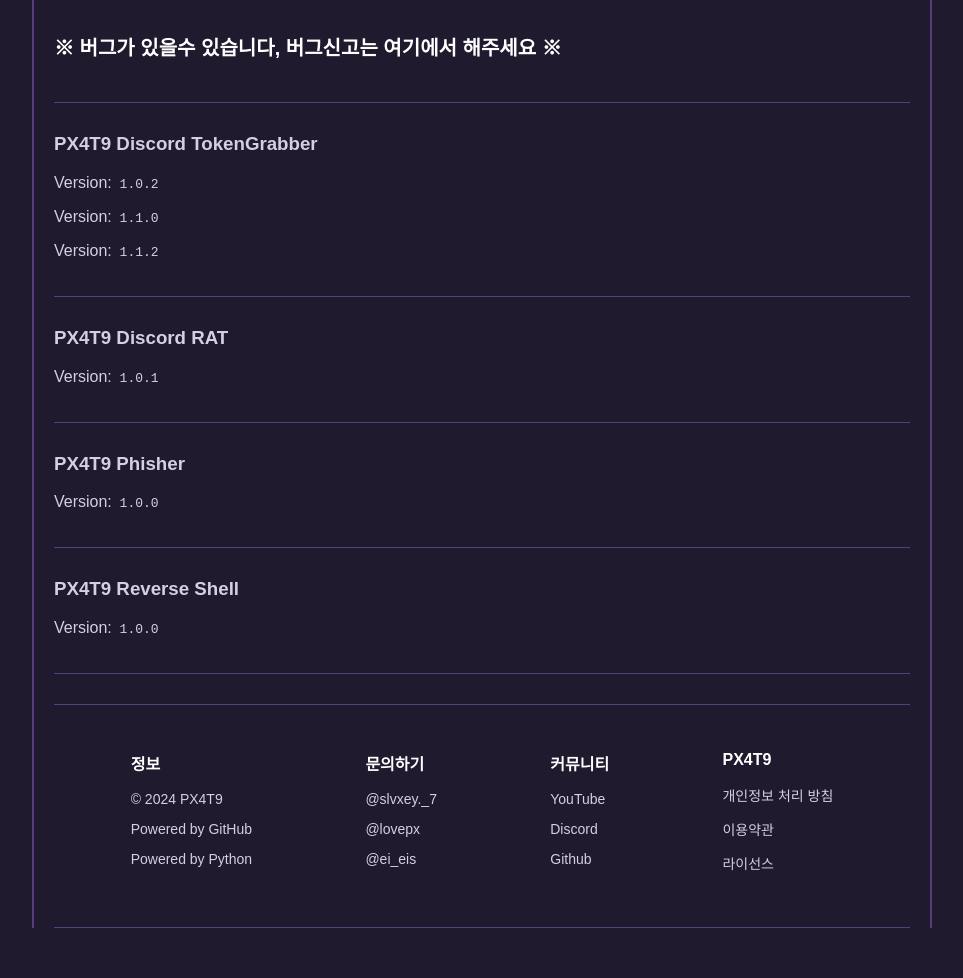
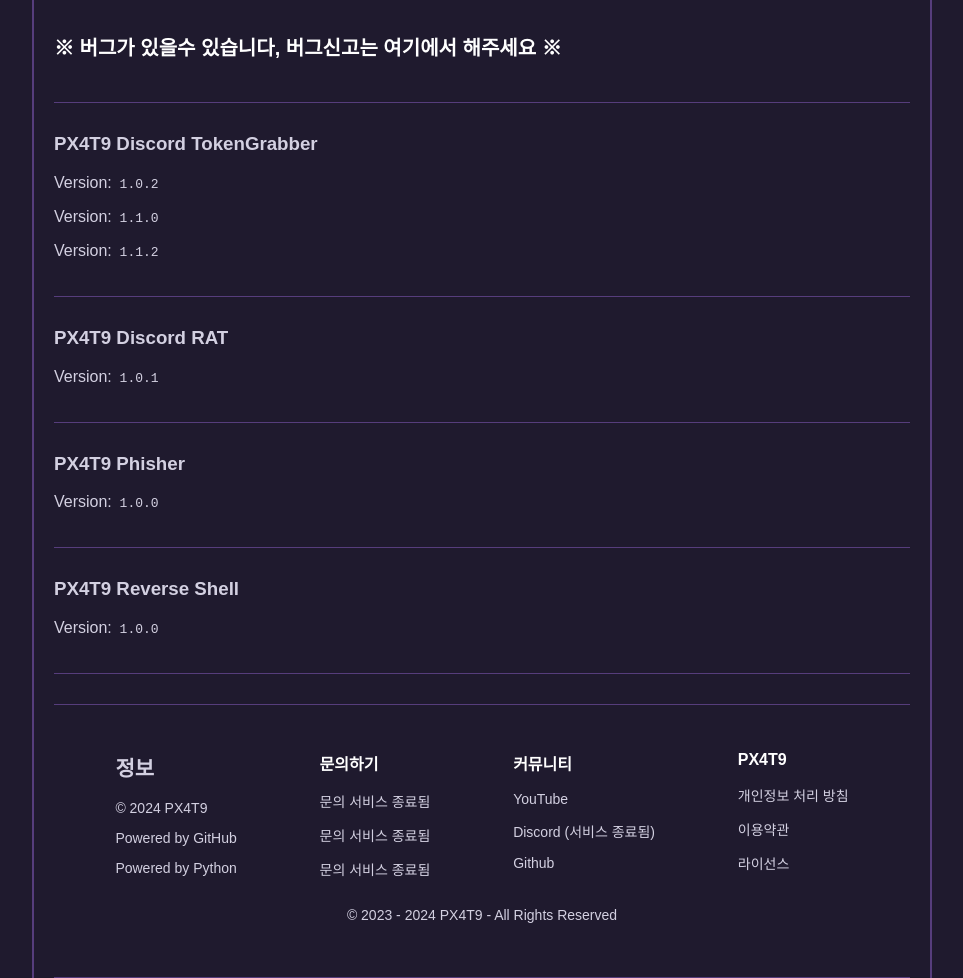
Before and after one commit to px4t9/px4t9.github.io, a plain HTML site: page release.html in a window 1280 px wide. Shown: the part 72-1050 px from the top of the page, without its empty margins (158-1121 px from the left). Before the commit the page ends 1000 px from the top, so only its background shows below. Drawn offline with Linux system fonts and the light colour scheme.

Commit message:
Update release.html

```diff
--- a/release.html
+++ b/release.html
@@ -168,34 +168,35 @@
 
         <!-- Footer Section -->
         <div class="footer">
-            <div class="footer-links">
+            <div class="footer-links" id="contact">
                 <div>
-                    <h3>정보</h3>
+                    <h2>정보</h2>
 					<p>&copy; 2024 PX4T9</p>
 					<p>Powered by GitHub</p>
 					<p>Powered by Python</p>
                 </div>
                 <div>
                     <h3>문의하기</h3>
-					<p>@slvxey._7</p>
-					<p>@lovepx</p>
-					<p>@ei_eis</p>
+					<p>문의 서비스 종료됨</p>
+					<p>문의 서비스 종료됨</p>
+					<p>문의 서비스 종료됨</p>
                 </div>
                 <div>
                     <h3>커뮤니티</h3>
 					<p><a href="https://youtube.com/@px4t9">YouTube</a></p>
-					<p><a href="https://discord.gg/5CfsJkszNW">Discord</a></p>
+					<p><a href="https://discord.gg/5CfsJkszNW">Discord (서비스 종료됨)</a></p>
 					<p><a href="https://github.com/px4t9">Github</a></p>
                 </div>
                 <div>
                     <h3>PX4T9</h3>
 					<p><a href="privacypolicy.html">개인정보 처리 방침</a></p>
-					<p><a href="index.html#terms">이용약관</a></p>
-					<p><a href="index.html##license">라이선스</a></p>
+					<p><a href="terms.html">이용약관</a></p>
+					<p><a href="license.html">라이선스</a></p>
                 </div>
-            </div>
         </div>
-
+		         <div>
+					<p>&copy; 2023 - 2024 PX4T9 - All Rights Reserved</p>
+			</div>
     </div> <!-- End of Main Container -->
 
 </body>
```
